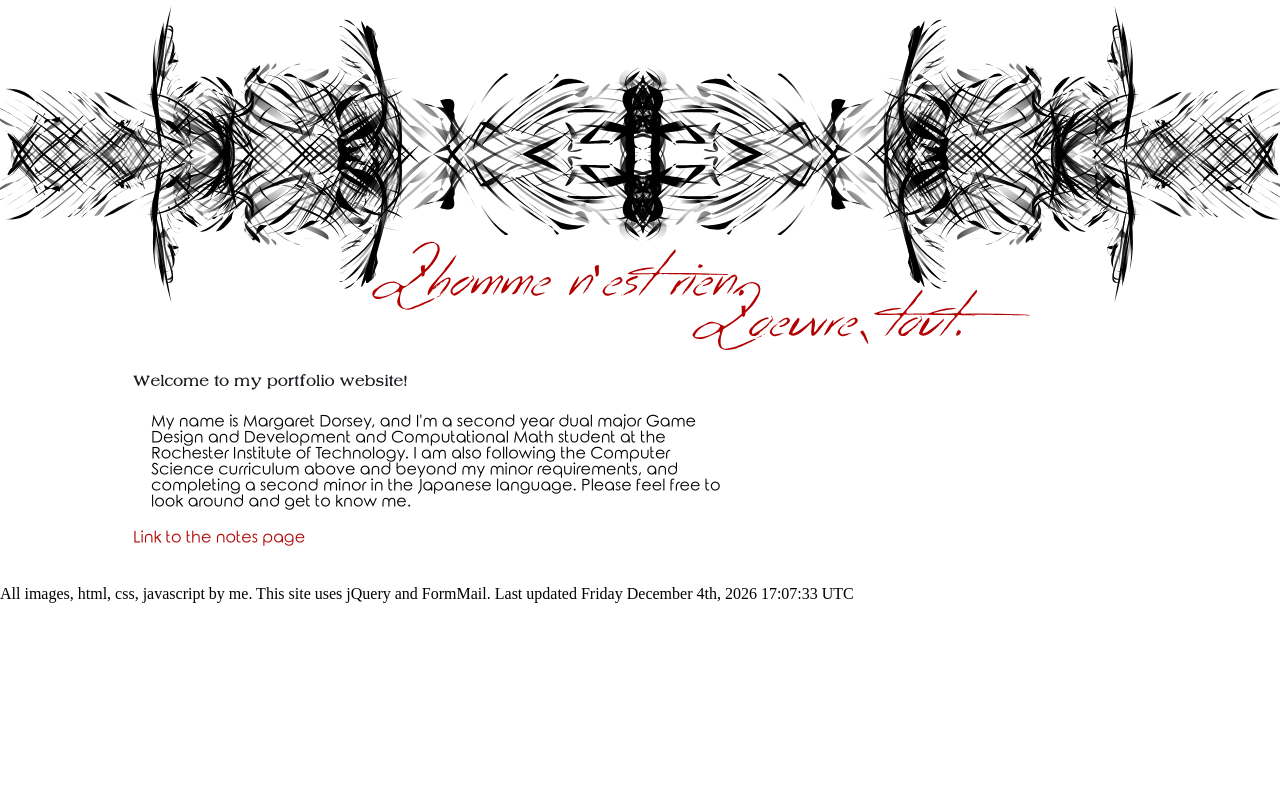
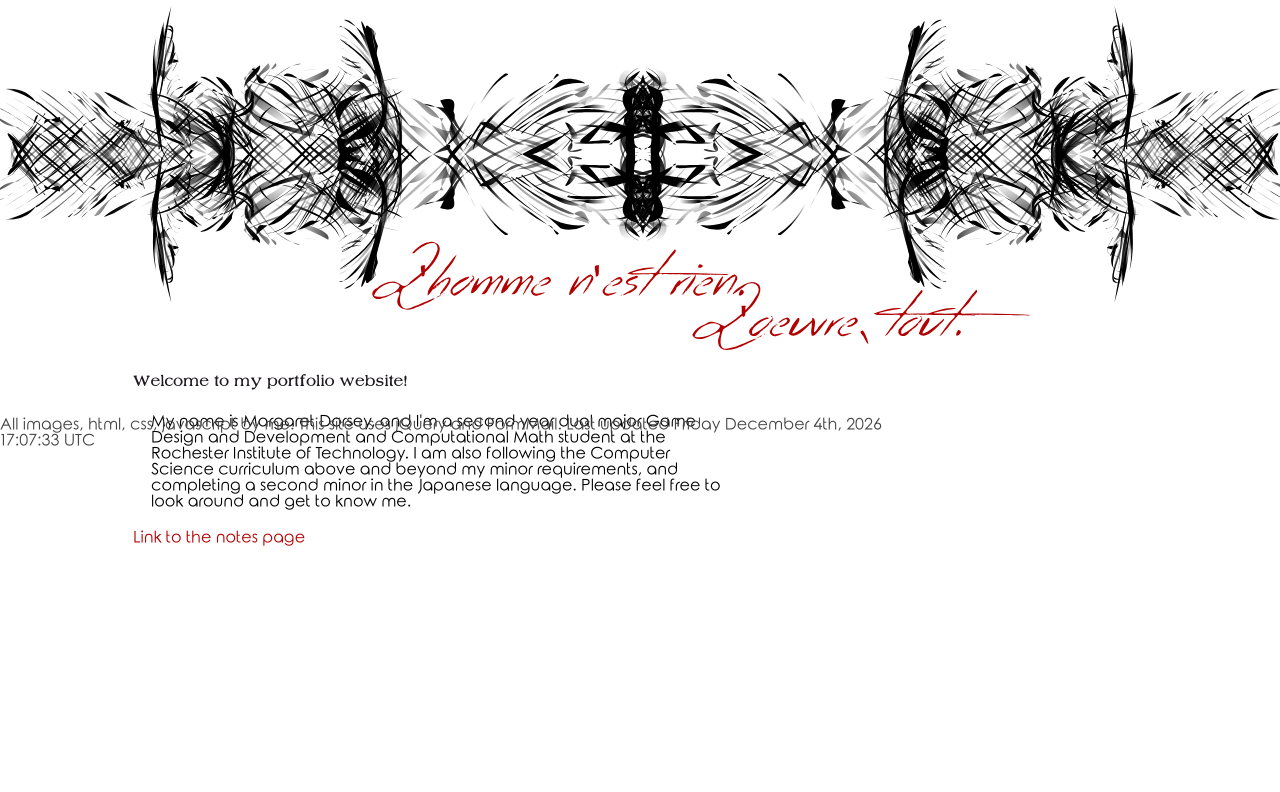
Before and after one commit to Abhalphiest/portfolio, a PHP site: page /index.php in a window 1280 px wide. Shown: the part 301-1093 px from the top of the page. After the commit the page ends 847 px from the top, so only its background shows below. Run offline with PHP 8.4, Linux system fonts and the light colour scheme.

Commit message:
styling footer

```diff
--- a/css/styles.css
+++ b/css/styles.css
@@ -208,6 +208,18 @@ nav ul li:hover ul.dropdown{
 
 nav ul li ul.dropdown li {display: block;  }
 
+
+/*footer*/
+
+footer{
+	position: absolute;
+	bottom:10px;
+	width: 70%;
+	margin:auto;
+	font-family:'roundedElegance';
+	color: #444444;
+}
+
 /*general css*/
 h1,h2,h3
 {
```
